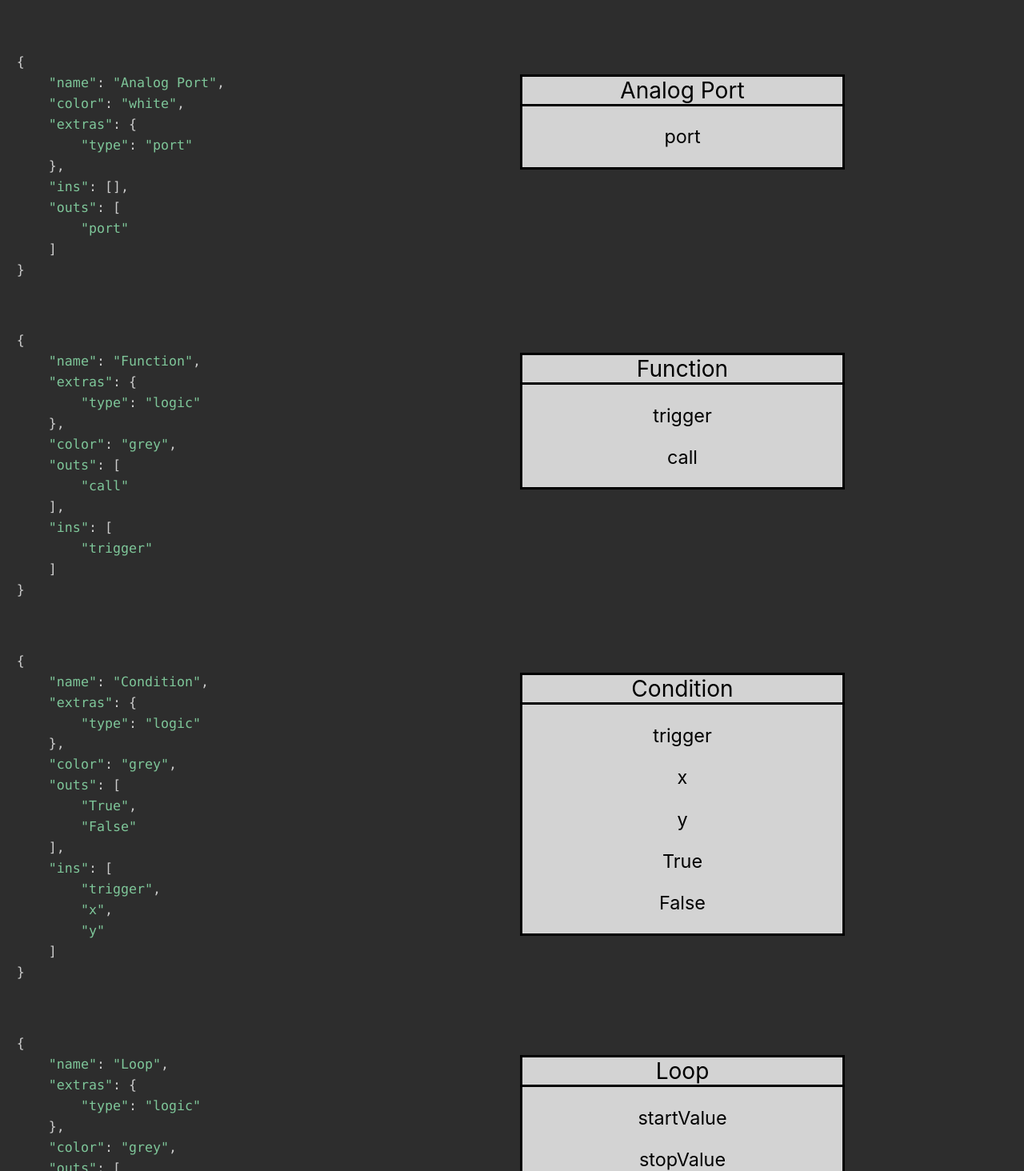
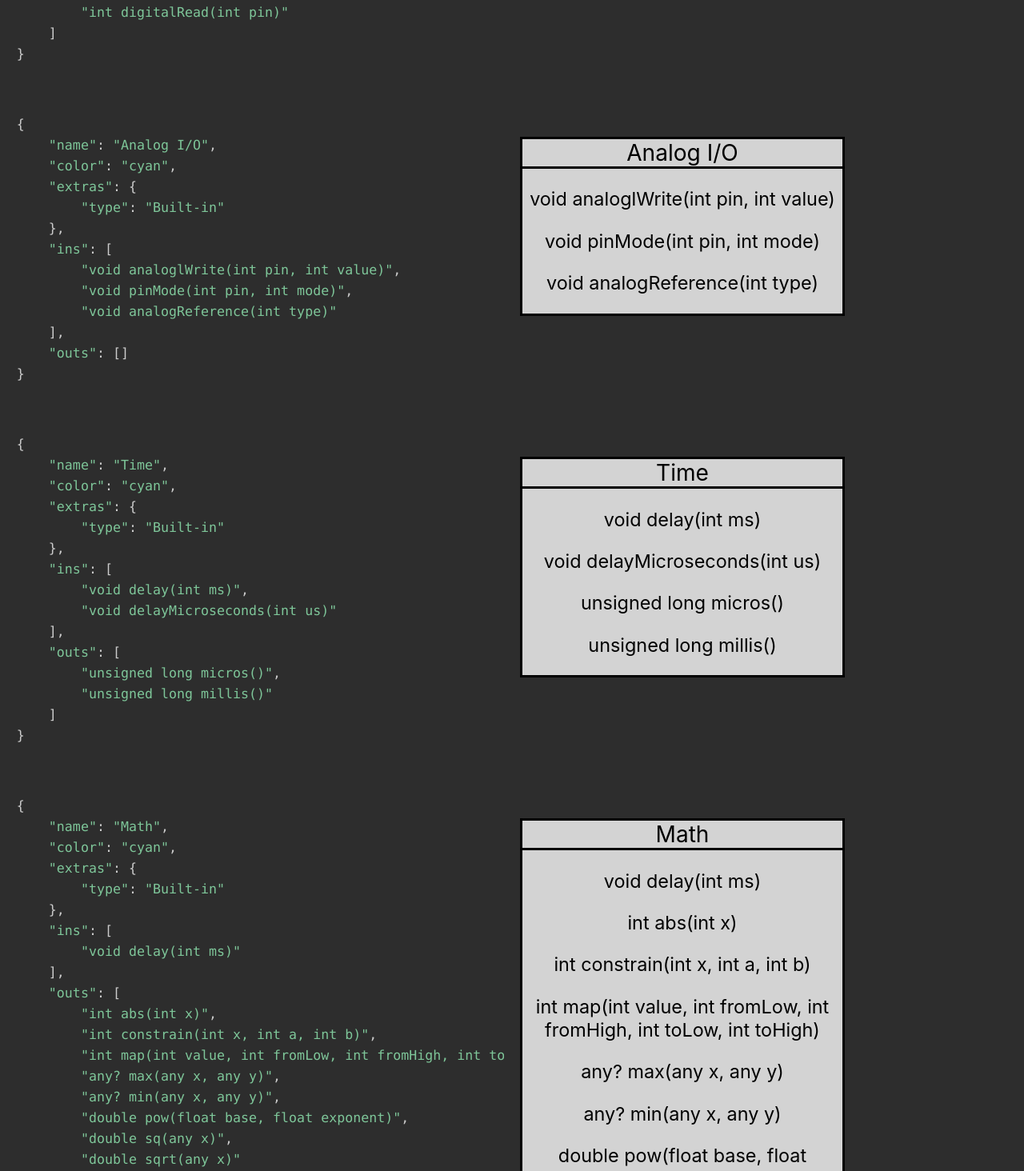
Before and after one commit to rzfzr/MDD4CPD-Legacy, a React (Create React App) app: page /mdd4/palette in a window 1280 px wide. Shown: the part 2446-3910 px from the top of the page at 80% size. Built offline with nearby package versions, Linux system fonts and the light colour scheme.

Commit message:
Adding some built-in functions

```diff
--- a/src/paletteNodes.js
+++ b/src/paletteNodes.js
@@ -68,6 +68,68 @@ export default [{
             'loop()'
         ]
     }, {
+        name: 'Digital I/O',
+        color: 'cyan',
+        extras: {
+            type: 'Built-in'
+        },
+        ins: [
+            'void digitalWrite(int pin, int value)',
+            'void pinMode(int pin, int mode)',
+        ],
+        outs: [
+            'int digitalRead(int pin)',
+        ]
+    },
+    {
+        name: 'Analog I/O',
+        color: 'cyan',
+        extras: {
+            type: 'Built-in'
+        },
+        ins: [
+            'void analoglWrite(int pin, int value)',
+            'void pinMode(int pin, int mode)',
+            'void analogReference(int type)',
+        ],
+        outs: []
+    },
+    {
+        name: 'Time',
+        color: 'cyan',
+        extras: {
+            type: 'Built-in'
+        },
+        ins: [
+            'void delay(int ms)',
+            'void delayMicroseconds(int us)',
+        ],
+        outs: [
+            'unsigned long micros()',
+            'unsigned long millis()',
+        ]
+    },
+    {
+        name: 'Math',
+        color: 'cyan',
+        extras: {
+            type: 'Built-in'
+        },
+        ins: [
+            'void delay(int ms)',
+        ],
+        outs: [
+            'int abs(int x)',
+            'int constrain(int x, int a, int b)',
+            'int map(int value, int fromLow, int fromHigh, int toLow, int toHigh)',
+            'any? max(any x, any y)',
+            'any? min(any x, any y)',
+            'double pow(float base, float exponent)',
+            'double sq(any x)',
+            'double sqrt(any x)',
+        ]
+    },
+    {
         name: 'Digital Port',
         color: 'white',
         extras: {
@@ -89,7 +151,7 @@ export default [{
         ]
     },
     {
-        name: 'Function',
+        name: 'CustomFunction',
         extras: {
             type: 'logic'
         },
```
